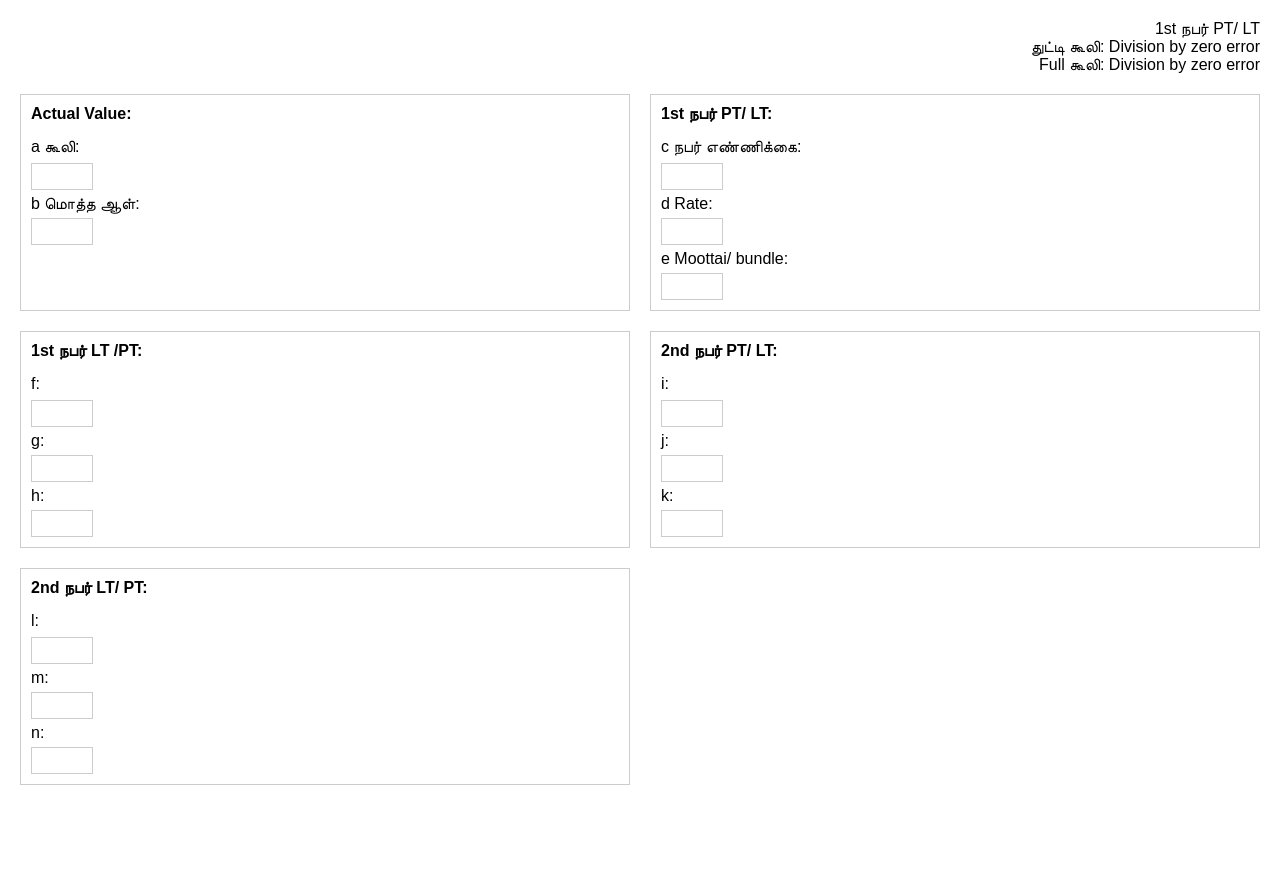
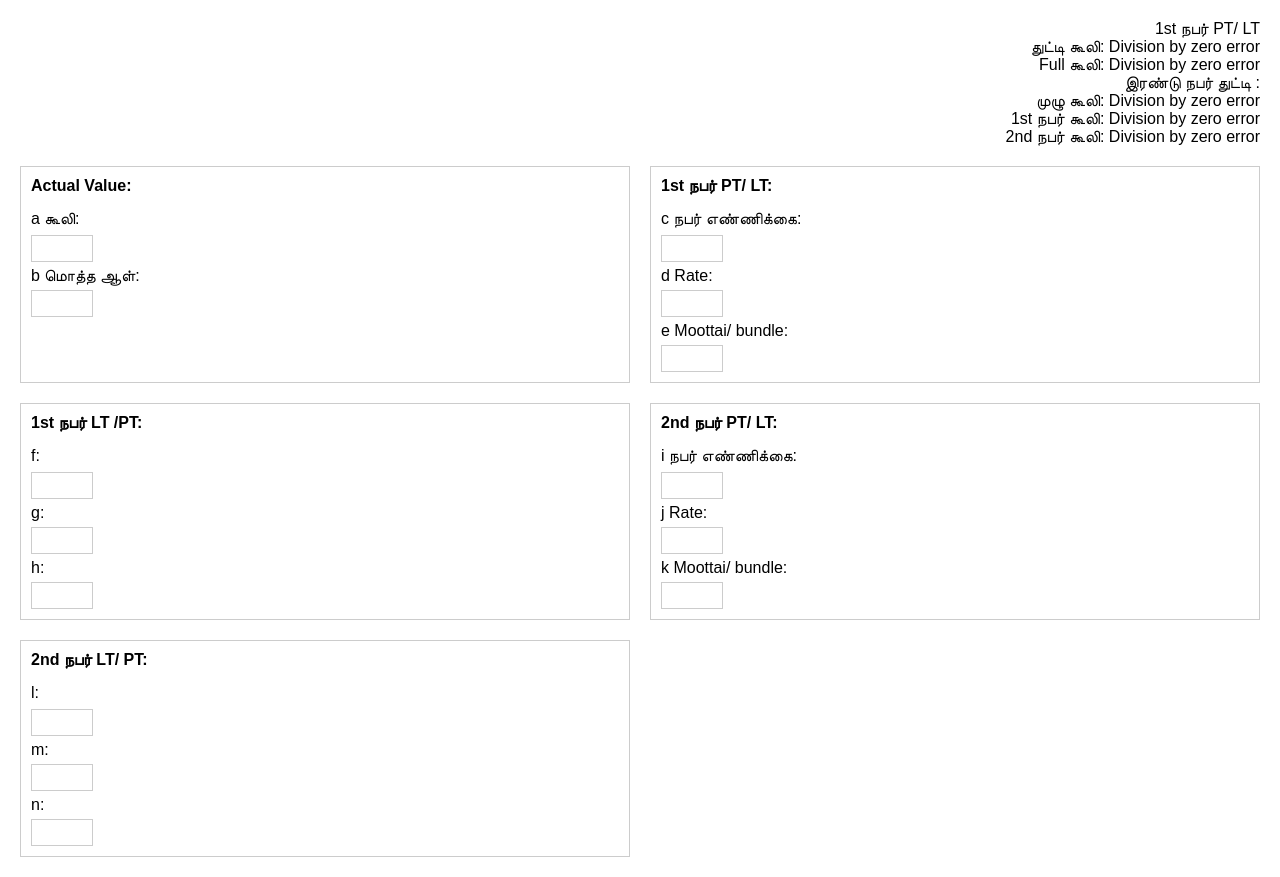
Before and after one commit to atsuperman/thutti, a plain HTML site: page index.html in a window 1280 px wide. Before the commit the page ends 805 px from the top, so only its background shows below. Drawn offline with Linux system fonts and the light colour scheme.

Commit message:
Update index.html

```diff
--- a/index.html
+++ b/index.html
@@ -49,6 +49,10 @@
         <div id="group-name">1st நபர் PT/ LT</div>
         <div id="thutti-result">துட்டி கூலி :</div>
         <div id="full-result">Full கூலி :</div>
+        <div id="second-line">இரண்டு நபர் துட்டி :</div>
+        <div id="full-kooli-result">முழு கூலி :</div>
+        <div id="first-kooli-result">1st நபர் கூலி :</div>
+        <div id="second-kooli-result">2nd நபர் கூலி :</div>
     </div>
     <div class="container">
         <label class="group-label">Actual Value:</label>
@@ -72,12 +76,10 @@
     </div>
     <div class="container">
         <label class="group-label">2nd நபர் PT/ LT:</label>
-        <label>i:</label>
+        <label>i நபர் எண்ணிக்கை:</label>
         <input type="number" class="input-field" id="input-i1">
-        <label>j:</label>
-        <input type="number" class="input-field" id="input-j1">
-        <label>k:</label>
-        <input type="number" class="input-field" id="input-k1">
+        <label>j Rate:</label> <input type="number" class="input-field" id="input-j1">
+        <label>k Moottai/ bundle:</label> <input type="number" class="input-field" id="input-k1">
     </div>
     <div class="container">
         <label class="group-label">2nd நபர் LT/ PT:</label>
@@ -95,15 +97,28 @@
             const c = parseFloat(document.getElementById('input-c1').value) || 0;
             const d = parseFloat(document.getElementById('input-d1').value) || 0;
             const e = parseFloat(document.getElementById('input-e1').value) || 0;
+            const i = parseFloat(document.getElementById('input-i1').value) || 0;
+            const j = parseFloat(document.getElementById('input-j1').value) || 0;
+            const k = parseFloat(document.getElementById('input-k1').value) || 0;
 
-            if (b - c !== 0) {
+            if (b - c !== 0 && b - i !== 0) {
                 const thuttiKooli = (a - ((e * d) / (b - c))) + ((e * d) / (b - c) / b);
                 const fullKooli = a + ((e * d) / (b - c) / b);
+                const fullResult = a + ((e * d) / (b - c) / b) + ((k * j) / (b - i) / b);
+                const firstResult = (a - ((e * d) / (b - c))) + ((e * d) / (b - c) / b) + ((k * j) / (b - i) / b);
+                const secondResult = (a + ((e * d) / (b - c) / b)) - ((k * j) / (b - i)) + ((k * j) / (b - i) / b);
+
                 document.getElementById('thutti-result').innerText = `துட்டி கூலி: ${(thuttiKooli).toFixed(2)}`;
                 document.getElementById('full-result').innerText = `Full கூலி: ${(fullKooli).toFixed(2)}`;
+                document.getElementById('full-kooli-result').innerText = `முழு கூலி: ${(fullResult).toFixed(2)}`;
+                document.getElementById('first-kooli-result').innerText = `1st நபர் கூலி: ${(firstResult).toFixed(2)}`;
+                document.getElementById('second-kooli-result').innerText = `2nd நபர் கூலி: ${(secondResult).toFixed(2)}`;
             } else {
                 document.getElementById('thutti-result').innerText = "துட்டி கூலி: Division by zero error";
                 document.getElementById('full-result').innerText = "Full கூலி: Division by zero error";
+                document.getElementById('full-kooli-result').innerText = "முழு கூலி: Division by zero error";
+                document.getElementById('first-kooli-result').innerText = "1st நபர் கூலி: Division by zero error";
+                document.getElementById('second-kooli-result').innerText = "2nd நபர் கூலி: Division by zero error";
             }
         }
 
@@ -113,4 +128,4 @@
         }
     </script>
 </body>
-</html>
+                              </html>
```
